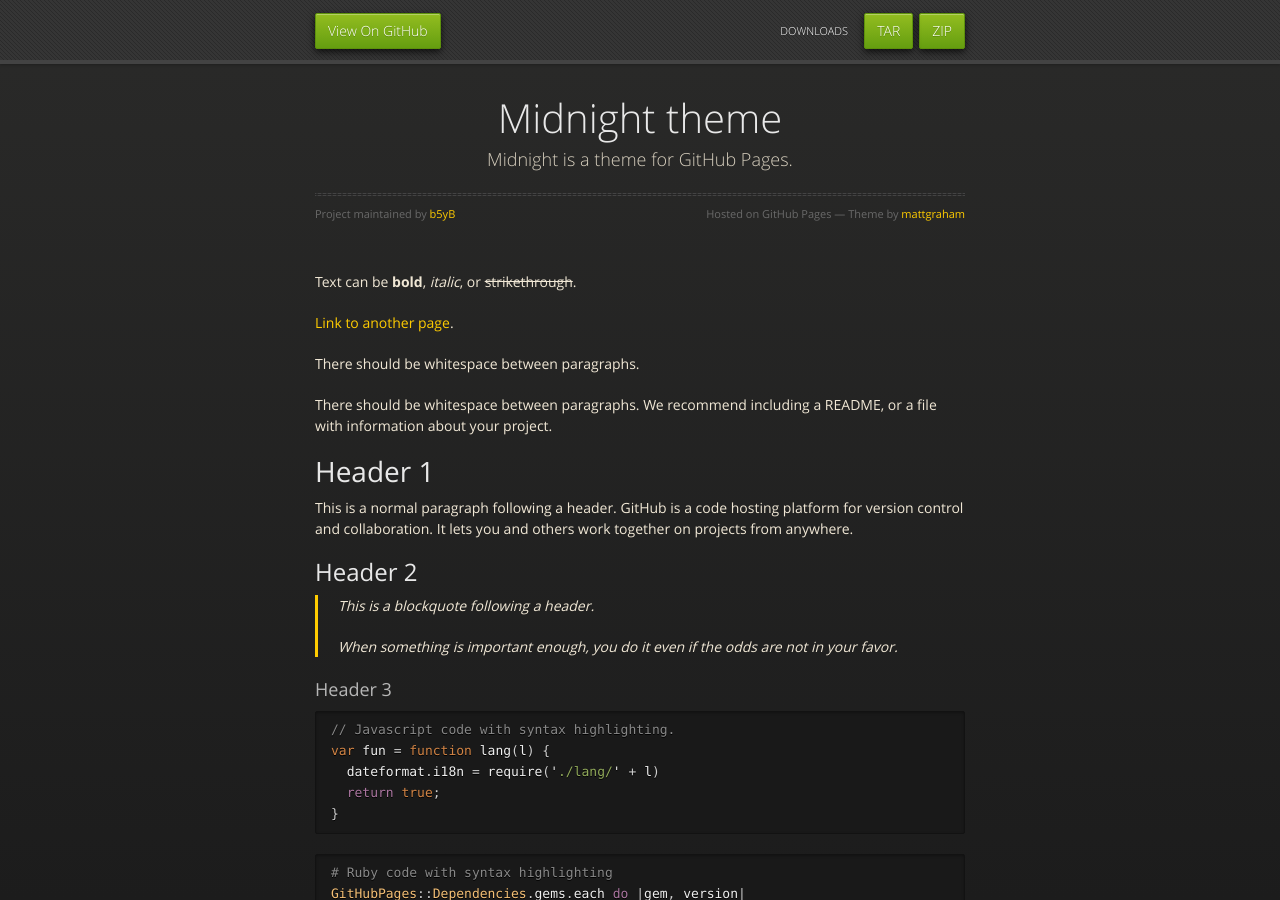
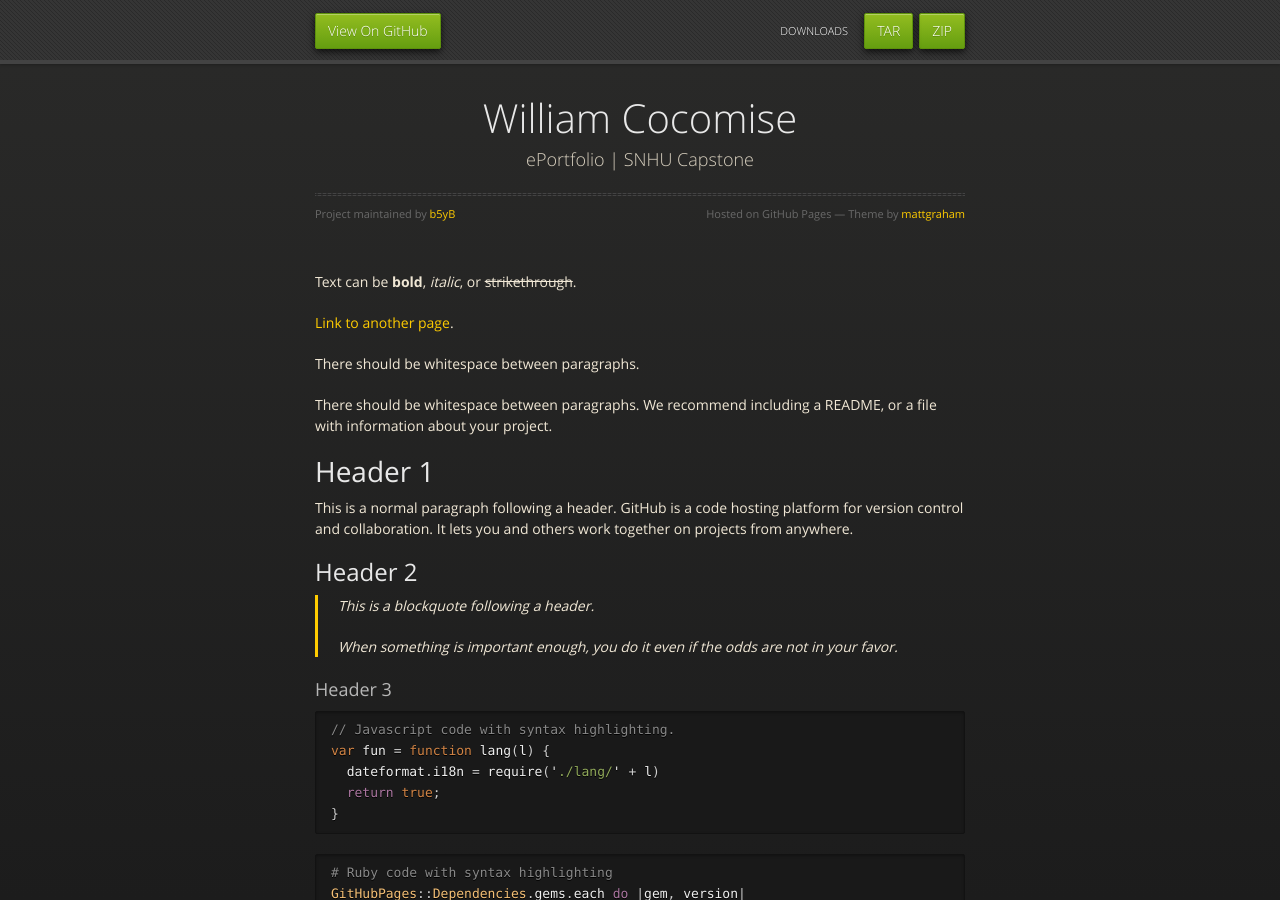
Before and after one commit to b5yB/b5yB.github.io, a Jekyll site: the page built from index.md, in a window 1280 px wide and 900 px high. Built offline with Jekyll 4.4.1, drawn with Linux system fonts in a browser that asks for light colours.

Commit message:
Update _config.yml

```diff
--- a/_config.yml
+++ b/_config.yml
@@ -1,5 +1,5 @@
-title: Midnight theme
-description: Midnight is a theme for GitHub Pages.
+title: William Cocomise
+description: ePortfolio | SNHU Capstone
 show_downloads: true
 google_analytics:
 theme: jekyll-theme-midnight
```
